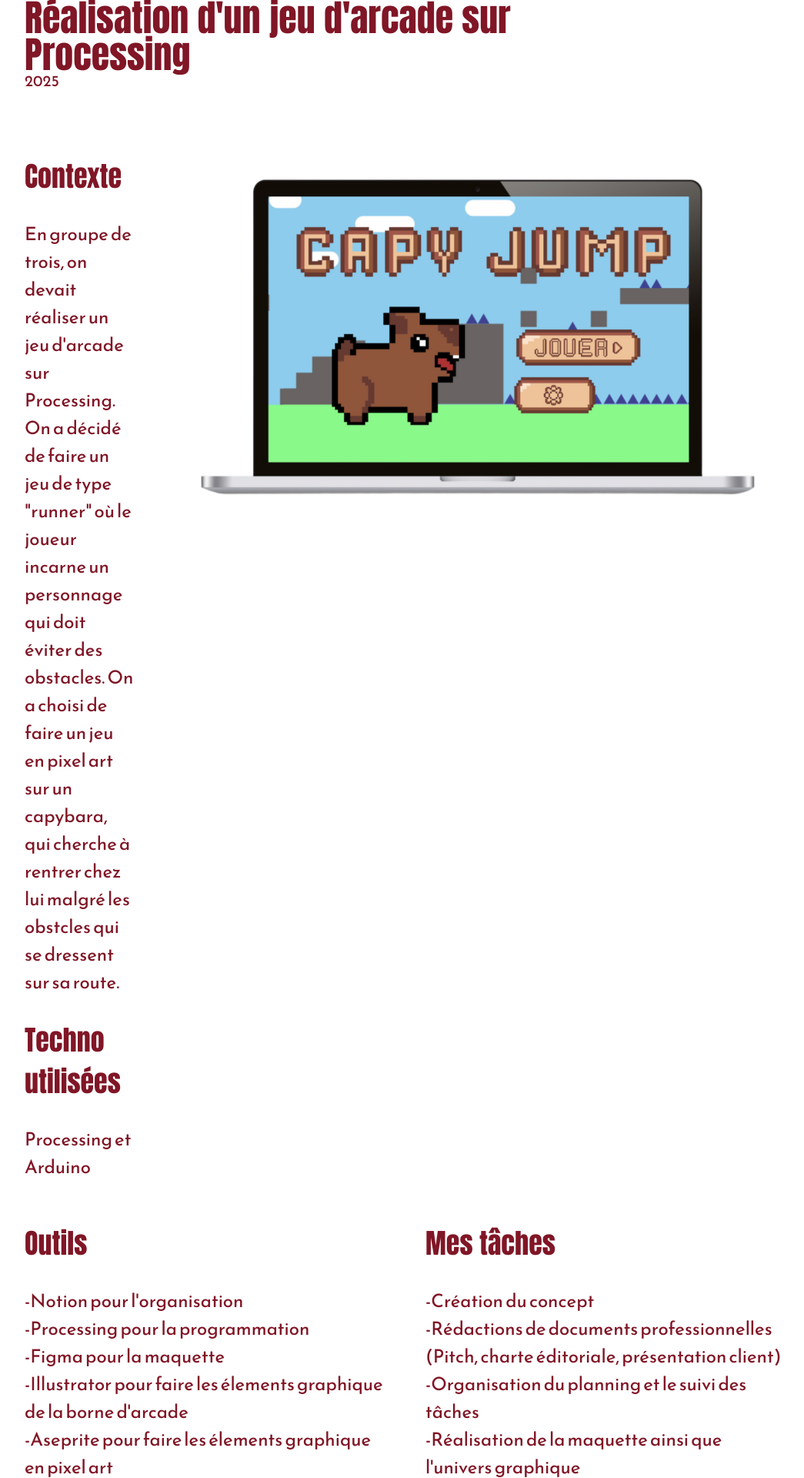
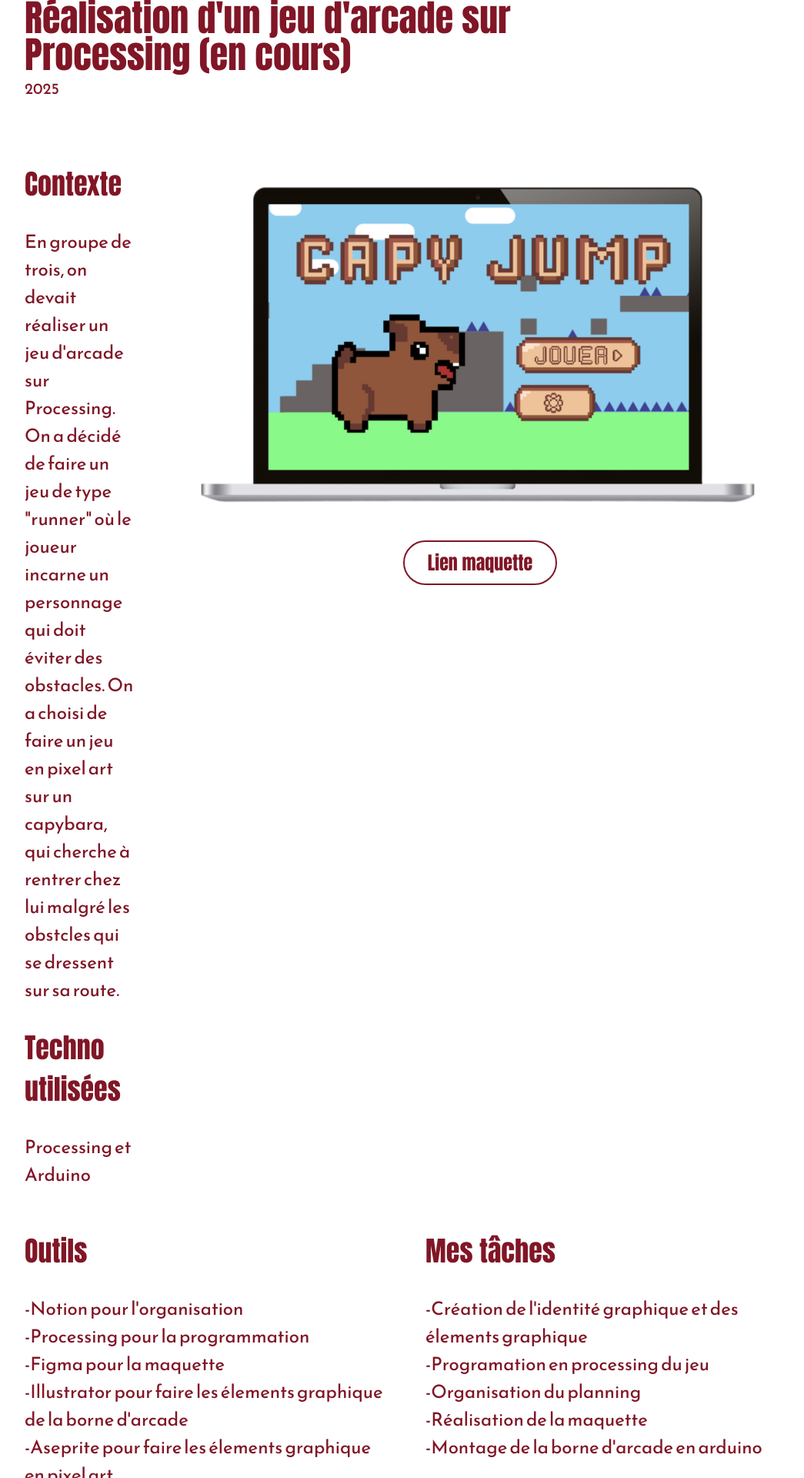
Before and after one commit to Melina38/Portfolio-Bascol-Melina, a PHP site: page /capy.html in a window 1280 px wide. Shown: the part 440-2360 px from the top of the page at 77% size, without its empty margins (112-1157 px from the left). Run offline with PHP 8.4, Linux system fonts and the light colour scheme.

Commit message:
Add files via upload

```diff
--- a/capy.html
+++ b/capy.html
@@ -44,7 +44,7 @@
             </a>
         </div>
         <div class="titre-div container">
-            <h2 class="titre-projet">Réalisation d'un jeu d'arcade sur Processing</h2>
+            <h2 class="titre-projet">Réalisation d'un jeu d'arcade sur Processing (en cours)</h2>
             <p>2025</p>
 
         </div>
@@ -68,7 +68,9 @@
 
                 <div class="image-div">
                     <img src="./img/pc_capy.png" alt="écran de pc">
-
+                    <div class="lien-div">
+                        <a class="bouton-lien" href="https://www.figma.com/design/nhAqxUN8OWkjUgLrYdQjaz/geometry-dash?node-id=0-1&t=0iAsSELCv1z8szNf-1">Lien maquette</a>
+                    </div>
 
 
                 </div>
@@ -88,11 +90,11 @@
                     <div class="categorie-div">
                         <h3 class="sous-titre">Mes tâches</h3>
                         <h4>
-                            -Création du concept <br>
-                            -Rédactions de documents professionnelles <br> (Pitch, charte éditoriale, présentation client) <br>
-                            -Organisation du planning et le suivi des tâches<br>
-                            -Réalisation de la maquette ainsi que l'univers graphique <br>
-                            -Montage d'un réel Minecraft format Instagram<br>
+                            -Création de l'identité graphique et des élements graphique<br>
+                            -Programation en processing du jeu <br>
+                            -Organisation du planning<br>
+                            -Réalisation de la maquette<br>
+                            -Montage de la borne d'arcade en arduino<br>
 
                         </h4>
 
@@ -147,7 +149,7 @@
                 <div>
                     <ul>
                         <li><a href="#projet" class="scroll-link">Mes Projets</a></li>
-                        <li><a href="#moi" class="scroll-link">Qui suis-je?</a></li>
+                        <li><a href="/index.html" >Qui suis-je?</a></li>
                         <li><a href="#contact" class="scroll-link">Contact</a></li>
                     </ul>
                     <div class="bouton-footer">
--- a/hazards.html
+++ b/hazards.html
@@ -150,7 +150,7 @@
                 <div>
                     <ul>
                         <li><a href="#projet" class="scroll-link">Mes Projets</a></li>
-                        <li><a href="#moi" class="scroll-link">Qui suis-je?</a></li>
+                        <li><a href="/index.html" >Qui suis-je?</a></li>
                         <li><a href="#contact" class="scroll-link">Contact</a></li>
                     </ul>
                     <div class="bouton-footer">
--- a/projet.css
+++ b/projet.css
@@ -70,6 +70,7 @@
     }
     .lien-div{
         gap: 10px;
+        flex-wrap: wrap;
         .bouton-lien{
             padding: 12px 15px;
             font-size: 1rem;
@@ -84,6 +85,9 @@
 }
 .titre-div{
     margin-bottom: 87px;
+    display: flex;
+    flex-direction: column;
+    gap: 10px;
     h2{
         max-width: 800px;
         font-size: 48px;
@@ -122,6 +126,7 @@
 .image-div{
     display: flex;
     flex-direction: column;
+    text-align: center;
 
     img{
         width: 800px;
--- a/semaine_web.html
+++ b/semaine_web.html
@@ -71,7 +71,9 @@
                 <div class="image-div">
                     <img src="./img/pc_semaine-web.png" alt="écran de pc">
                     <div class="lien-div">
-                        <a class="bouton-lien" href="https://www.sexoproinfo.com/">lien vers le site web</a>
+                        <a class="bouton-lien" href="https://www.sexoproinfo.com/">Lien vers le site web</a>
+                        <a class="bouton-lien" href="https://github.com/Melina38/semaine-du-web">Github</a>
+                        <a class="bouton-lien" href="https://www.figma.com/design/6GM1BPKPvKmzzNUmHlyOB7/Maquette-semaine-du-web-(Copy)?node-id=2031-6&t=E1jW45KIR2kEAugo-1">Lien maquette</a>
                     </div>
 
 
@@ -148,7 +150,7 @@
                 <div>
                     <ul>
                         <li><a href="#projet" class="scroll-link">Mes Projets</a></li>
-                        <li><a href="#moi" class="scroll-link">Qui suis-je?</a></li>
+                        <li><a href="/index.html" >Qui suis-je?</a></li>
                         <li><a href="#contact" class="scroll-link">Contact</a></li>
                     </ul>
                     <div class="bouton-footer">
```
Also changed, not shown: multimedia.html (+8 -4 lines).
